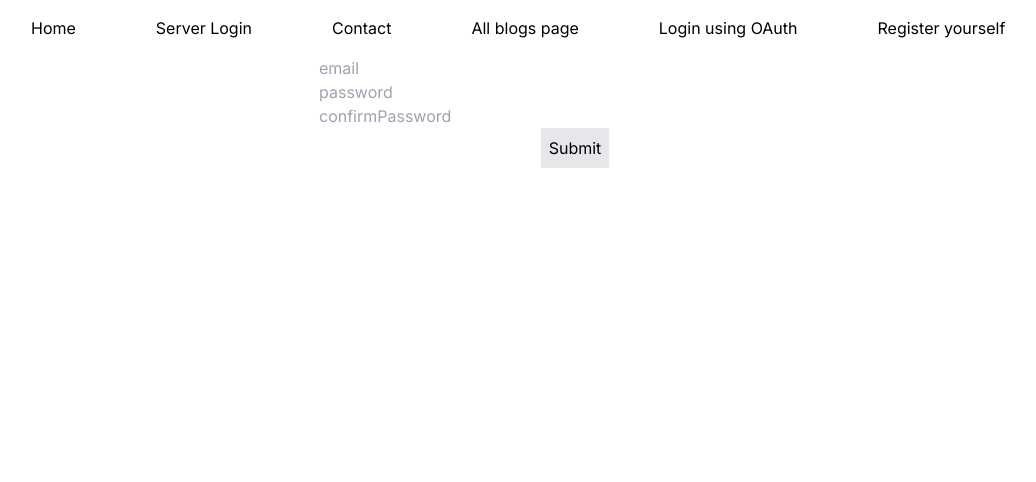
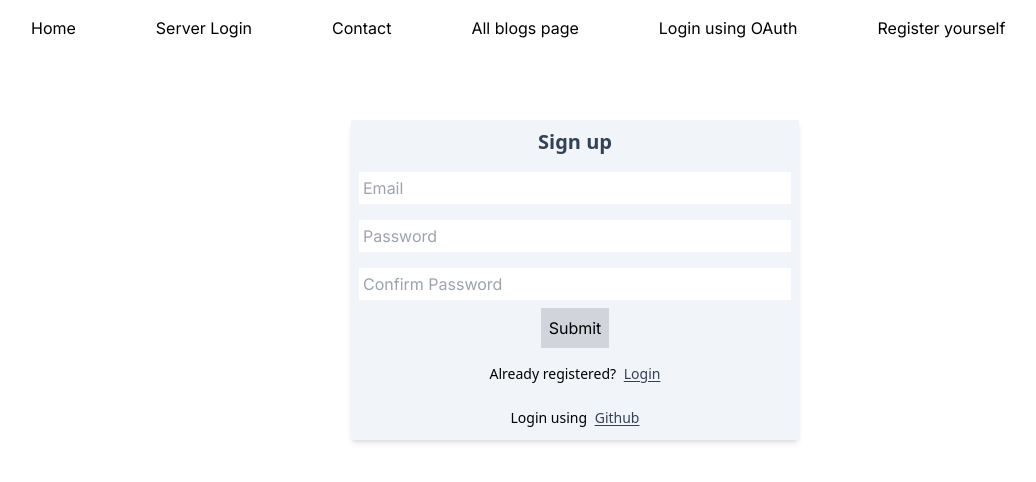
Before and after one commit to vivuser/vivart, a Next.js app: page /signup in a window 1280 px wide. Shown: the top 482 px of the page, without its empty margins (65-1101 px from the left). Built offline with nearby package versions, Linux system fonts and the light colour scheme.

Commit message:
worked on customized blogs

```diff
--- /dev/null
+++ b/app/(auth)/authComponents/Login.jsx
@@ -0,0 +1,19 @@
+'use client'
+
+import { useState } from "react";
+
+const Login = () => {
+
+    const [email, setEmail] = useState("");
+    const [password, setPassword] = useState("");
+    const [emailError, setEmailError] = useState("");
+    const [passwordError, setPasswordError] = useState("");
+
+  return (
+    <div>
+      <input placeholder="Email"></input>
+    </div>
+  )
+}
+
+export default Login;
--- a/app/(auth)/authComponents/signup.jsx
+++ b/app/(auth)/authComponents/signup.jsx
@@ -58,14 +58,17 @@ export default function RegisterForm() {
     return (
         <>
         {modalIsOpen ? <Modal /> :
-        <div className="flex flex-col mx-auto max-w-lg">
-        <input placeholder="email" type="email" onChange={e=>setEmail(e.target.value)}/>
-        {emailError && <p className="text-red-500">{emailError}</p>}
-        <input placeholder="password" type="password" onChange={e=>setPassword(e.target.value)}/>
-        {passwordError && <p className="text-red-500">{passwordError}</p>}
-        <input placeholder="confirmPassword" type="password" onChange={e=>setConfirmPassword(e.target.value)}/>
-        {confirmPasswordError && <p className="text-red-500">{confirmPasswordError}</p>}
-        <button className="bg-gray-200 p-2 mx-auto" onClick={() => submitForm()}>Submit</button>
+        <div className="flex flex-col mx-auto max-w-md bg-slate-100 mt-20 shadow-md">
+        <h2 className="text-center font-semibold text-xl text-slate-700 font-sans m-2">Sign up</h2>
+        <input placeholder="Email" type="email" onChange={e=>setEmail(e.target.value)} className="p-1 m-2 mt-2"/>
+        {emailError && <p className="text-red-500 pl-2">{emailError}</p>}
+        <input placeholder="Password" type="password" onChange={e=>setPassword(e.target.value)} className="p-1 m-2"/>
+        {passwordError && <p className="text-red-500 pl-2">{passwordError}</p>}
+        <input placeholder="Confirm Password" type="password" onChange={e=>setConfirmPassword(e.target.value)} className="p-1 m-2"/>
+        {confirmPasswordError && <p className="text-red-500 pl-2">{confirmPasswordError}</p>}
+        <button className="bg-gray-300 p-2 mx-auto mb-1" onClick={() => submitForm()}>Submit</button>
+        <h4 className="m-3 text-sm text-center font-sans">Already registered? <span className="underline underline-offset-2 text-slate-700 cursor-pointer ml-1">Login</span></h4>
+        <h4 className="m-3 text-sm text-center font-sans">Login using <span className="underline underline-offset-2 text-slate-700 cursor-pointer ml-1">Github</span></h4>
         </div>
     }
         </>
--- a/app/(auth)/signup/page.js
+++ b/app/(auth)/signup/page.js
@@ -1,4 +1,5 @@
 import { SignUpForm } from "../authComponents/SignUpForm";
+import Login from "../authComponents/login";
 import RegisterForm from "../authComponents/signup";
 
 const Signup = () => {
--- /dev/null
+++ b/app/blogsData/[blogId]/components/VisibleTagsButton.jsx
@@ -0,0 +1,45 @@
+'use client'
+
+import getAllBlogs from "@/app/redux/apis/allBlogsApi"
+import { useEffect, useState } from "react"
+
+export default function VisibleTagsButton () {
+
+    const [blogsData , setBlogsData] = useState({ data: { values:[], tags:[] }})
+    const [ selectedTag, setSelectedTag ] = useState(null);
+    const [ filteredBlogs, setFilteredBlogs ] = useState([]);
+
+   useEffect(() => {
+        const fetchData = async () => {
+            try {
+                const response = await getAllBlogs()
+                setBlogsData(response)
+                setFilteredBlogs(response.data.values);
+            } catch(error) {
+                console.error("Error fetching data: ", error)
+            }
+        }
+        fetchData()
+   }, [])
+
+   const visibleTags = blogsData.data.tags?.filter(tag => tag && tag.trim() !== '');
+
+   const handleFilterBlogs = (tag) => {
+    const filtered = blogsData.data.values.filter(blog => blog.tags.includes(tag));
+    setFilteredBlogs(filtered)
+    setSelectedTag(tag);
+   }
+
+   console.log(filteredBlogs, 'client side filtered blogs')
+
+    return (
+      <div className="flex flex-wrap gap-1 mt-2">
+                { visibleTags?.map((tag, index) => (
+                    <div key={index} className="bg-gray-100 px-2 py-1 text-xs">
+                        <button onClick={() => handleFilterBlogs(tag)}>{tag}</button>
+                    </div>
+                ))}
+            </div>
+    )
+
+}
--- a/app/blogsData/page.js
+++ b/app/blogsData/page.js
@@ -1,6 +1,7 @@
     import getAllBlogs from '../redux/apis/allBlogsApi'
     import Link from "next/link";
     import { format } from 'date-fns';
+import VisibleTagsButton from './[blogId]/components/VisibleTagsButton';
 
     export const metadata ={
         title: 'Blogs',
@@ -27,13 +28,14 @@
                 </p>
               </div>
             </div>
-            <div className="flex flex-wrap gap-1 mt-2">
+            <VisibleTagsButton />
+            {/* <div className="flex flex-wrap gap-1 mt-2">
                 { visibleTags?.map((tag, index) => (
                     <div key={index} className="bg-gray-100 px-2 py-1 text-xs">
                         {tag}
                     </div>
                 ))}
-            </div>
+            </div>   */}
             <hr className="my-8" />
             <div className='grid gap-10 sm:grid-cols-2 mx-10'>
                 {blogs.map(blog => {
--- a/app/blogsData/userBlogs/[blogId]/page.js
+++ b/app/blogsData/userBlogs/[blogId]/page.js
@@ -7,8 +7,11 @@ export const metadata ={
 }
 
 
-export default async function Page() {
-    const blogs = await getBlogsByUser(1712912617005)
+export default async function Page(searchParams) {
+
+    const userId = searchParams.params.blogId
+
+    const blogs = await getBlogsByUser(userId)
 
     console.log(blogs, 'blogsData')
 
--- a/app/components/MainNavbar.jsx
+++ b/app/components/MainNavbar.jsx
@@ -1,7 +1,6 @@
 import Link from "next/link";
 
 const MainNavbar = () => {
-
 
     return (
         <div className="m-4">
--- a/app/components/Modal.jsx
+++ b/app/components/Modal.jsx
@@ -52,7 +52,8 @@ import { useSelector } from "react-redux";
 
             const response = await axios.put(`http://localhost:3001/blogs/topics/${userId}`, requestData )
 
-            router.push(`/blogsData/user/${userId}`)
+            router.push(`/blogsData/userBlogs/${userId}`)
+
         } catch(error) {
                 console.error("Error sending selected topics: ", error);
         }
```
